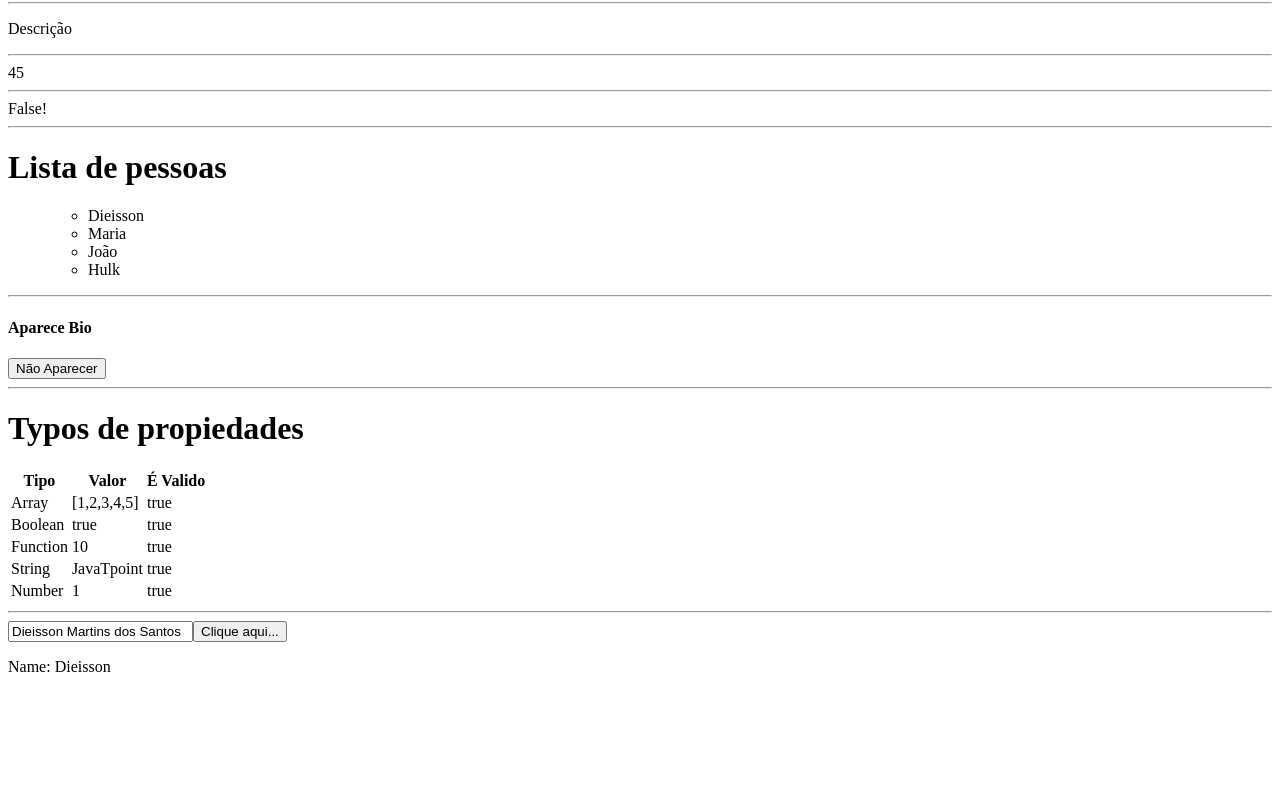
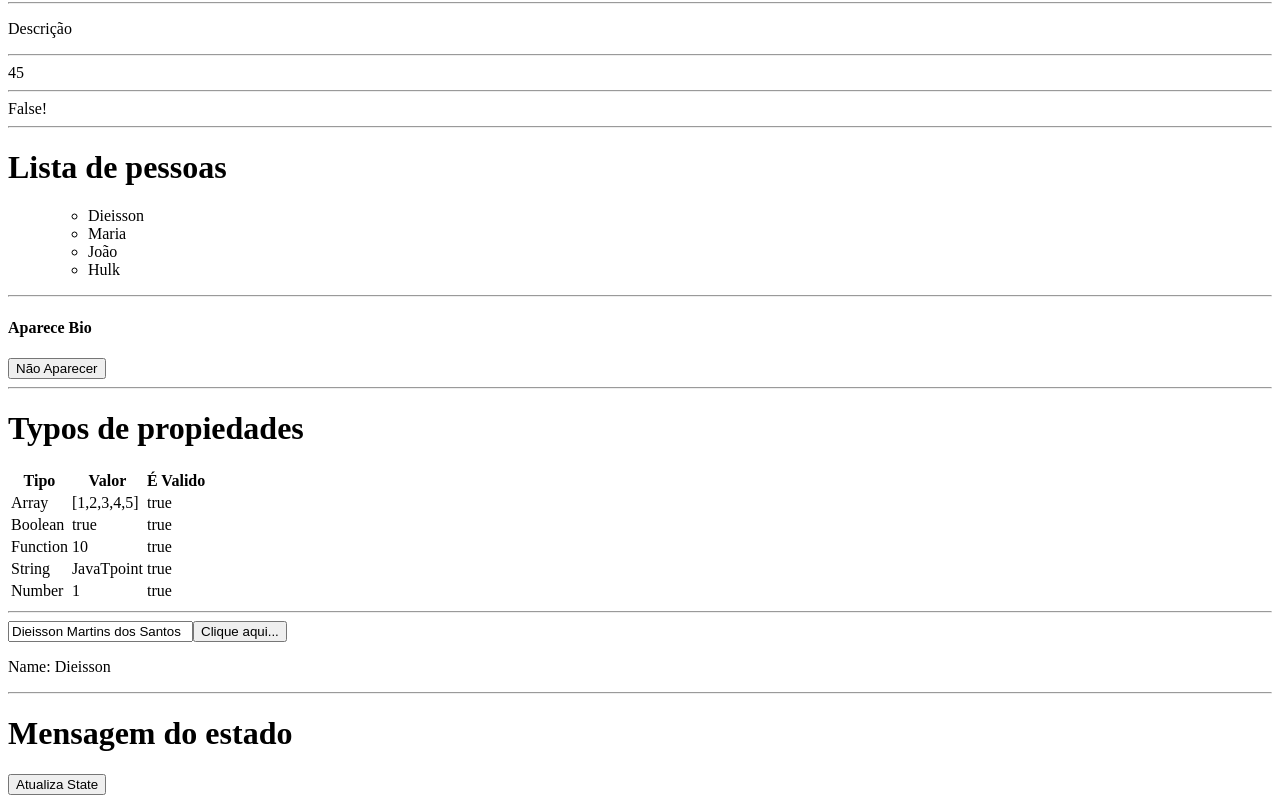
Before and after one commit to dieissonmartins/pitolo-reactjs, a React app: page / in a window 1280 px wide. Shown: the part 229-1032 px from the top of the page. Before the commit the page ends 921 px from the top, so only its background shows below. Built offline with nearby package versions, Linux system fonts and the light colour scheme.

Commit message:
update set state

```diff
--- a/App.js
+++ b/App.js
@@ -22,12 +22,15 @@ class App extends Component {
                 }
             ],
             clique: 'Dieisson Martins dos Santos',
-            displayBio: true
+            displayBio: true,
+            msg: "Mensagem do estado"
         }
 
         this.toggleDisplayBio = this.toggleDisplayBio.bind(this);
 
         this.handleEvent = this.handleEvent.bind(this);
+
+        this.updateSetState = this.updateSetState.bind(this);
     }
 
     toggleDisplayBio() {
@@ -36,8 +39,14 @@ class App extends Component {
         });
     }
 
-    handleEvent(){
+    handleEvent() {
         console.log(this.props);
+    }
+
+    updateSetState() {
+        this.setState({
+            msg: "Mensagem do estado atualizada"
+        });
     }
 
     render() {
@@ -76,9 +85,12 @@ class App extends Component {
                     propNumber={this.props.propNumber}
                 />
                 <hr/>
-                <input type ="text" value={this.state.clique} />
+                <input type="text" value={this.state.clique}/>
                 <button onClick={this.handleEvent}>Clique aqui...</button>
-                <p> Name: { this.props.name }</p>
+                <p> Name: {this.props.name}</p>
+                <hr/>
+                <h1>{this.state.msg}</h1>
+                <button onClick={this.updateSetState}>Atualiza State</button>
             </div>
         );
     }
```
Lines whose indentation alone changed are shown as unchanged.
